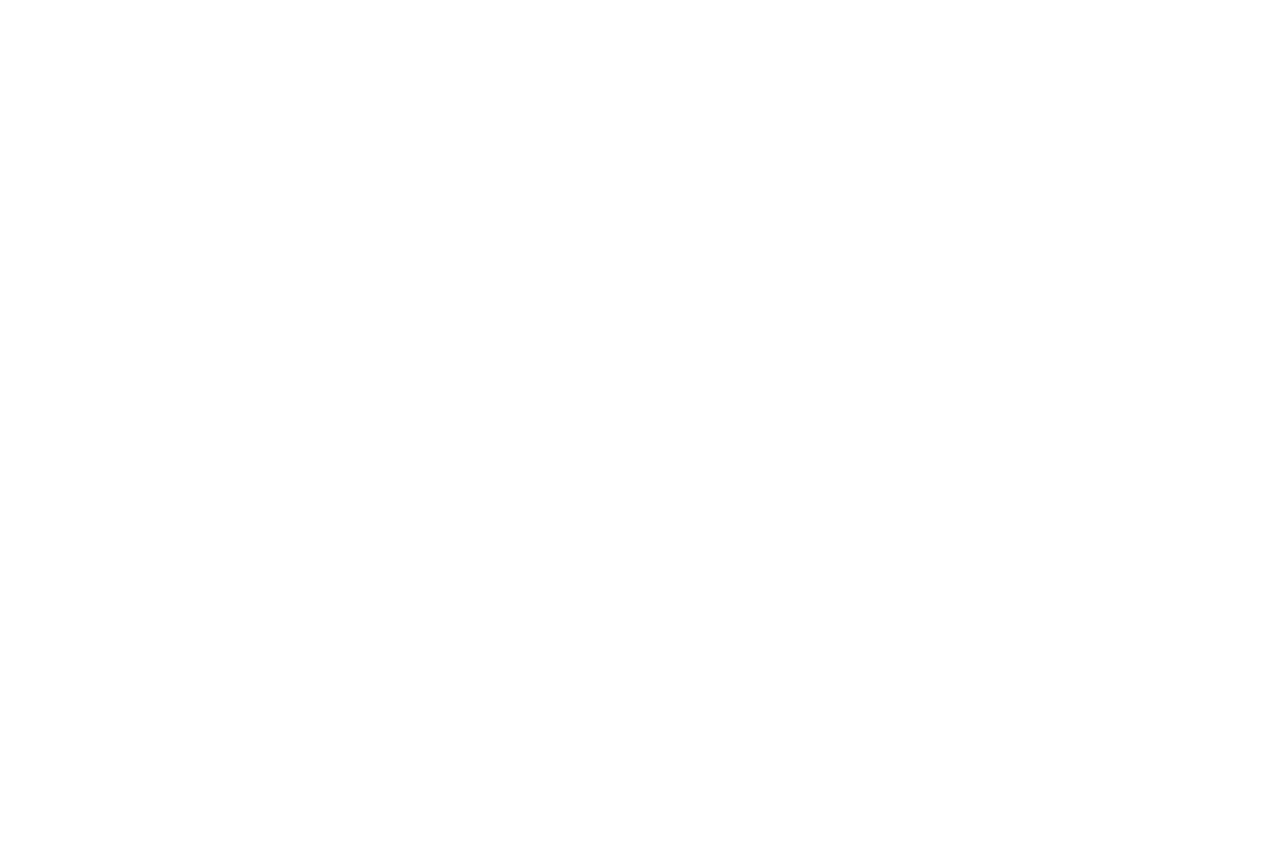
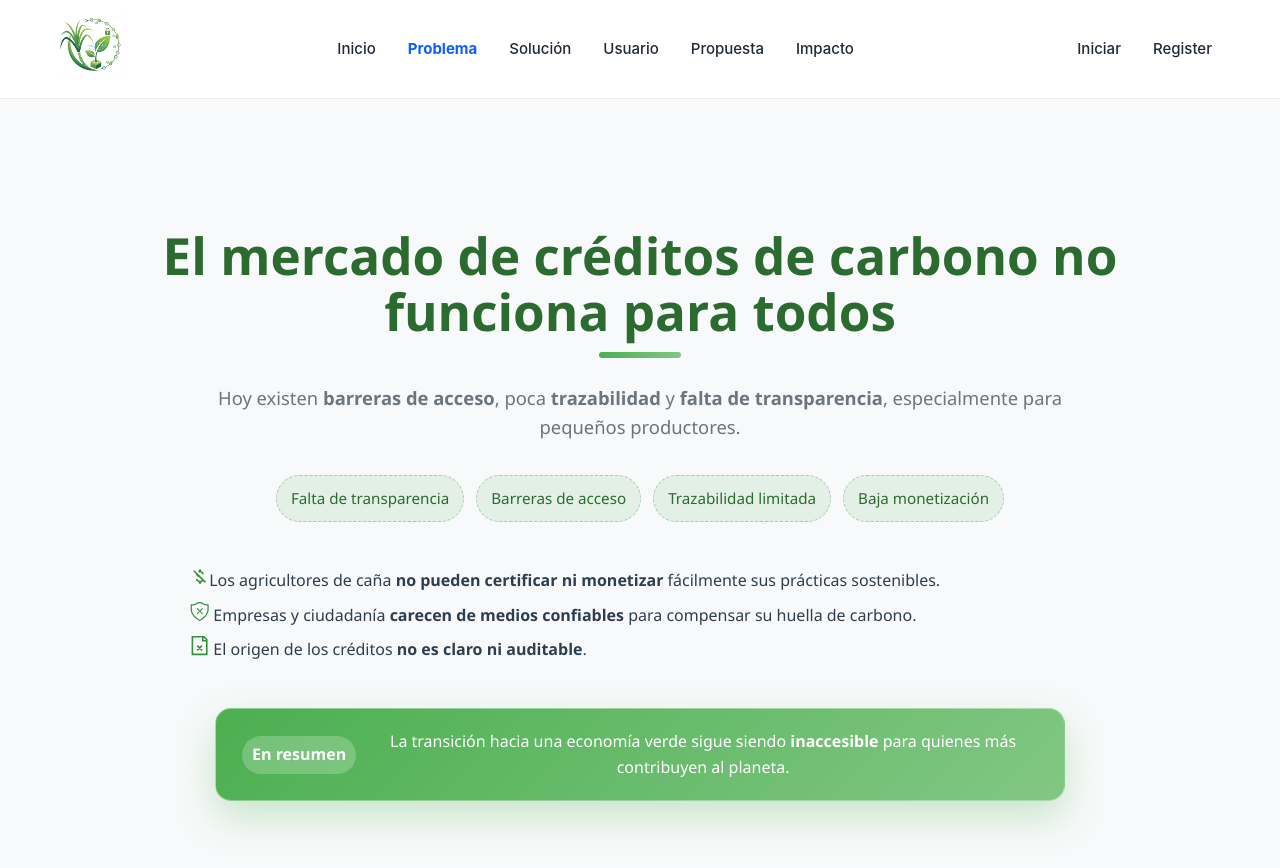
Before and after one commit to Zucane/zucane_frontend, a React app: page /problema in a window 1280 px wide. Before the commit this address had no page. Shown: the top 868 px of the page. Before the commit the page ends 800 px from the top, so only its background shows below. Built offline with nearby package versions, Linux system fonts and the light colour scheme; the HTML template or start-up script is replaced by a standard one.

Commit message:
[ADD] added problem view

```diff
--- a/src/App.jsx
+++ b/src/App.jsx
@@ -2,6 +2,7 @@
 import { BrowserRouter as Router, Routes, Route } from 'react-router-dom';
 import TopNavBar from './components/TopNavBar';
 import Landing from './components/public/Landing';
+import Problem from './components/public/Problem';
 import './App.css';
 import './components/nav.css';
 import Login from './components/user/managment/Login';
@@ -17,7 +18,7 @@
     <Router>
       <Routes>
         <Route path="/" element={<Landing />} />
-        <Route path="/services" element={<Services />} />
+        <Route path="/problema" element={<Problem />} />
         <Route path="/about" element={<About />} />
         <Route path="/contact" element={<Contact />} />
         <Route path="/login" element={<Login />} />
--- a/src/components/TopNavBar.jsx
+++ b/src/components/TopNavBar.jsx
@@ -10,7 +10,7 @@
 
     const itemsCenter = [
         { label: 'Inicio', to: '/' },
-        { label: 'Problema', to: '/services' },
+        { label: 'Problema', to: '/problema' },
         { label: 'Solución', to: '/about' },
         { label: 'Usuario', to: '/contact' },
         { label: 'Propuesta', to: '/propuesta' },
--- a/src/components/public/Landing.jsx
+++ b/src/components/public/Landing.jsx
@@ -75,7 +75,6 @@
     };
   }, [xochiInView]);
 
-  // Seguimiento del mouse (solo en vista y si no hay reduce-motion)
   useEffect(() => {
     const el = fanRef.current;
     if (!el) return;
@@ -111,7 +110,7 @@
   ].map((it) => ({
     ...it,
     absI: Math.abs(it.i),
-    tier: (Math.abs(it.i) * 8) * -1, // baja un poco las laterales
+    tier: (Math.abs(it.i) * 8) * -1,
   }));
 
   return (
@@ -122,7 +121,6 @@
         style={{ transform: `scaleX(${scrollProgress / 100})` }}
       />
 
-      {/* Hero Section */}
       <section className="hero-section">
         <div className="hero-content">
           <h1 className="hero-title">CO₂ Coin</h1>
@@ -135,7 +133,6 @@
         </div>
       </section>
 
-      {/* Section 1: ¿Qué es Xochitepec? */}
       <section id="xochitepec" className="section">
         <h2 className="section-title">¿Qué es Xochitepec?</h2>
         <div className="card-grid">
@@ -168,7 +165,6 @@
           </div>
         </div>
 
-        {/* Fan deck carousel */}
         <div className="fan-wrap">
         <div
             ref={fanRef}
--- a/src/components/public/Problem.jsx
+++ b/src/components/public/Problem.jsx
@@ -0,0 +1,64 @@
+import React from "react";
+import "./styles.css";
+import TopNavBar from "../TopNavBar";
+import { FaMagnifyingGlass } from "react-icons/fa6";
+import { MdOutlineMoneyOff } from "react-icons/md";
+import { VscWorkspaceUntrusted } from "react-icons/vsc";
+import { GrDocumentMissing } from "react-icons/gr";
+
+export default function Problem() {
+  return (
+    <div className="landing-container problem-bg">
+      <TopNavBar />
+
+    <section className="problem-hero" id="problema">
+        <h1 className="problem-title">
+            El mercado de créditos de carbono no funciona para todos
+        </h1>
+        <div className="problem-underline" />
+
+        <p className="problem-sub">
+            Hoy existen <strong>barreras de acceso</strong>, poca{" "}
+            <strong>trazabilidad</strong> y
+            <strong> falta de transparencia</strong>, especialmente para pequeños
+            productores.
+        </p>
+
+        <div className="problem-horizontal">
+            <div className="problem-badges">
+            <span className="problem-badge">Falta de transparencia</span>
+            <span className="problem-badge">Barreras de acceso</span>
+            <span className="problem-badge">Trazabilidad limitada</span>
+            <span className="problem-badge">Baja monetización</span>
+            </div>
+
+            <div className="problem-points">
+            <span>
+                <MdOutlineMoneyOff style={{ color: "var(--secondary-green)", fontSize: "1.2rem" }}/>Los agricultores de caña <strong>no pueden certificar ni monetizar</strong> fácilmente sus prácticas sostenibles.
+            </span>
+            <span>
+                <VscWorkspaceUntrusted style={{ color: "var(--secondary-green)", fontSize: "1.2rem" }}/> Empresas y ciudadanía <strong>carecen de medios confiables</strong> para compensar su huella de carbono.
+            </span>
+            <span>
+                <GrDocumentMissing style={{ color: "var(--secondary-green)", fontSize: "1.2rem" }}/> El origen de los créditos <strong>no es claro ni auditable</strong>.
+            </span>
+            </div>
+        </div>
+
+        <div
+            className="problem-callout"
+            role="note"
+            aria-label="Resumen del problema"
+        >
+            <span className="pill">En resumen</span>
+            <p style={{ margin: 0 }}>
+            La transición hacia una economía verde sigue siendo{" "}
+            <strong>inaccesible</strong> para quienes más contribuyen al planeta.
+            </p>
+        </div>
+    </section>
+
+    <div className="problem-sep" aria-hidden="true" />
+    </div>
+  );
+}
--- a/src/components/public/styles.css
+++ b/src/components/public/styles.css
@@ -539,3 +539,135 @@
 .fan[data-hover] .fan-card:not([style*="--i: var(--hoverI)"]) {
   filter: saturate(.96) contrast(.98);
 }
+
+.problem-bg {
+    background: var(--light-gray)
+  }
+
+  .problem-hero {
+    position: relative;
+    padding: clamp(90px, 10vw, 150px) 24px clamp(80px, 8vw, 120px);
+    max-width: 1100px;
+    max-height: 100vh;
+    margin: 0 auto;
+  }
+
+  .problem-kicker {
+    display: inline-flex;
+    gap: .5rem;
+    align-items: center;
+    padding: 6px 12px;
+    border-radius: 999px;
+    background: rgba(76,175,80,0.12);
+    color: var(--dark-green);
+    font-weight: 700;
+    letter-spacing: .4px;
+    margin: 0 auto 14px;
+  }
+
+  .problem-title {
+    font-size: clamp(2.2rem, 4.6vw, 3.2rem);
+    line-height: 1.1;
+    color: var(--dark-green);
+    text-align: center;
+    margin: 0 0 10px;
+  }
+
+  .problem-underline {
+    width: 82px;
+    height: 6px;
+    margin: 12px auto 25px;
+    background: linear-gradient(90deg, var(--primary-green), var(--light-green));
+    border-radius: 999px;
+  }
+
+  .problem-sub {
+    text-align: center;
+    color: var(--text-light);
+    font-size: clamp(1rem, 2vw, 1.15rem);
+    max-width: 860px;
+    margin: 0 auto 34px;
+  }
+
+  .problem-badges {
+    display: flex;
+    justify-content: center;
+    gap: 12px;
+    flex-wrap: nowrap;
+    margin: 20px 0 20px;
+  }
+
+  .problem-badge {
+    padding: 10px 14px;
+    border-radius: 999px;
+    background: rgba(165, 214, 167, 0.25);
+    border: 1px dashed rgba(44, 107, 47, 0.3);
+    color: var(--dark-green);
+    font-weight: 500;
+    font-size: 0.95rem;
+    transition: all 0.4s ease;
+    transform: translateY(0);
+  }
+
+  .problem-badge:hover {
+    background: var(--light-green);
+    color: white;
+    transform: translateY(-6px);
+    box-shadow: 0 10px 25px rgba(76, 175, 80, 0.3);
+  }
+
+@keyframes badgeFadeUp {
+    from {
+      opacity: 0;
+      transform: translateY(15px);
+    }
+    to {
+      opacity: 1;
+      transform: translateY(0);
+    }
+  }
+
+  .problem-badge {
+    animation: badgeFadeUp 0.8s ease forwards;
+  }
+  .problem-badge:nth-child(2) { animation-delay: 0.1s; }
+  .problem-badge:nth-child(3) { animation-delay: 0.2s; }
+  .problem-badge:nth-child(4) { animation-delay: 0.3s; }
+
+  .problem-points {
+    display: flex;
+    flex-direction: column;
+    align-items: start;
+    gap: 8px;
+    text-align: center;
+    max-width: 900px;
+    margin: 45px auto;
+    font-size: 1rem;
+    color: var(--text-dark);
+    line-height: 1.6;
+  }
+
+  .problem-points span {
+    transition: color 0.3s ease;
+  }
+
+.problem-callout {
+    display: grid;
+    grid-template-columns: auto 1fr;
+    gap: 12px;
+    align-items: center;
+    background: linear-gradient(135deg, var(--primary-green), var(--light-green));
+    color: #fff;
+    padding: 20px 26px;
+    border-radius: 16px;
+    box-shadow: 0 16px 38px rgba(76, 175, 80, 0.28);
+    border: 1px solid rgba(255, 255, 255, 0.35);
+    max-width: 850px;
+    margin: 0 auto;
+  }
+  .problem-callout .pill {
+    padding: 6px 10px;
+    border-radius: 999px;
+    background: rgba(255, 255, 255, 0.22);
+    font-weight: 700;
+  }
```
